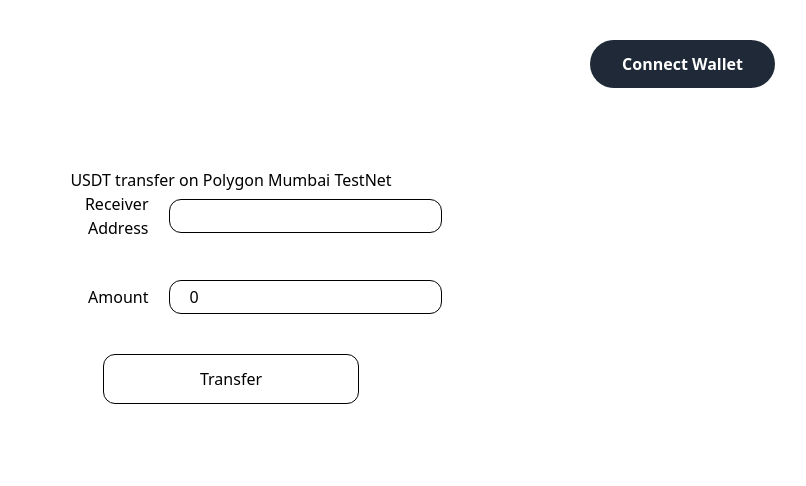
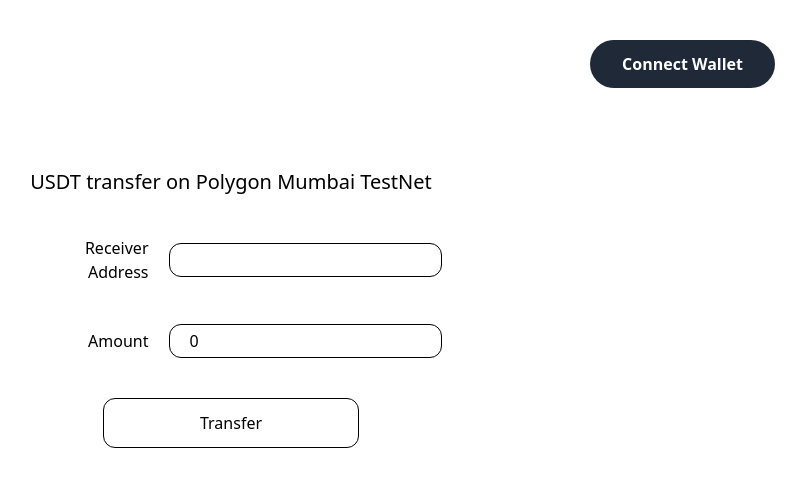
Before and after one commit to mastercodercat/mumbai_polygon_usdt_transfer, a Nuxt app: page / in a window 1280 px wide. Shown: the top 486 px of the page, without its empty margins (409-1215 px from the left). Built offline with nearby package versions, Linux system fonts and the light colour scheme.

Commit message:
title changed

```diff
--- a/pages/index.vue
+++ b/pages/index.vue
@@ -2,7 +2,7 @@
   <main
     class="h-[100vh] flex flex-col p-10 items-center"
   >
-    <p>USDT transfer on Polygon Mumbai TestNet</p>
+    <p class="mb-10 text-xl">USDT transfer on Polygon Mumbai TestNet</p>
     <div class="flex flex-rows items-center">
       <p class="w-32 text-right">Receiver Address</p>
       <input class="ml-5 border border-black rounded-xl px-5 py-1" v-model="receiver_address" type="text" />
```
